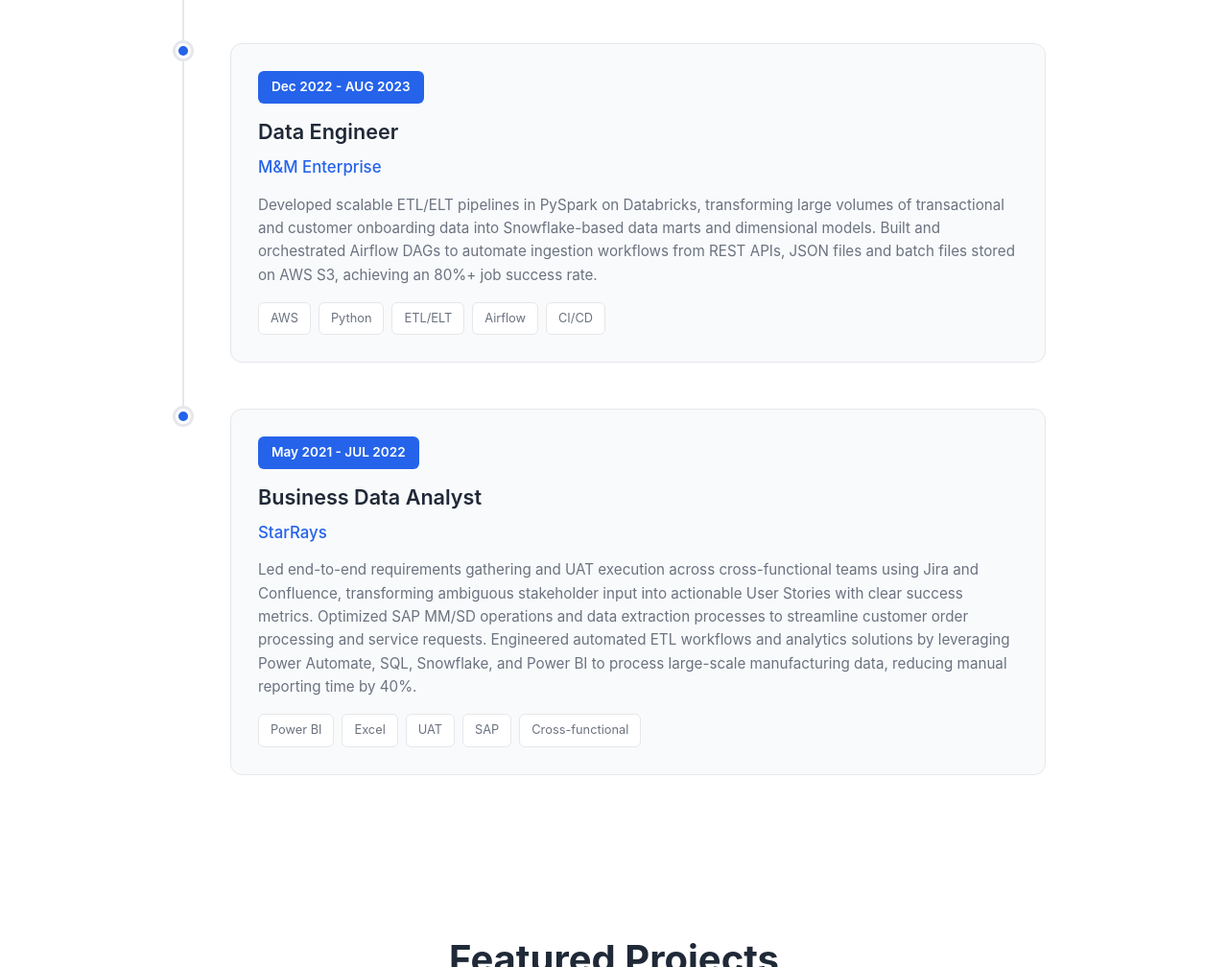
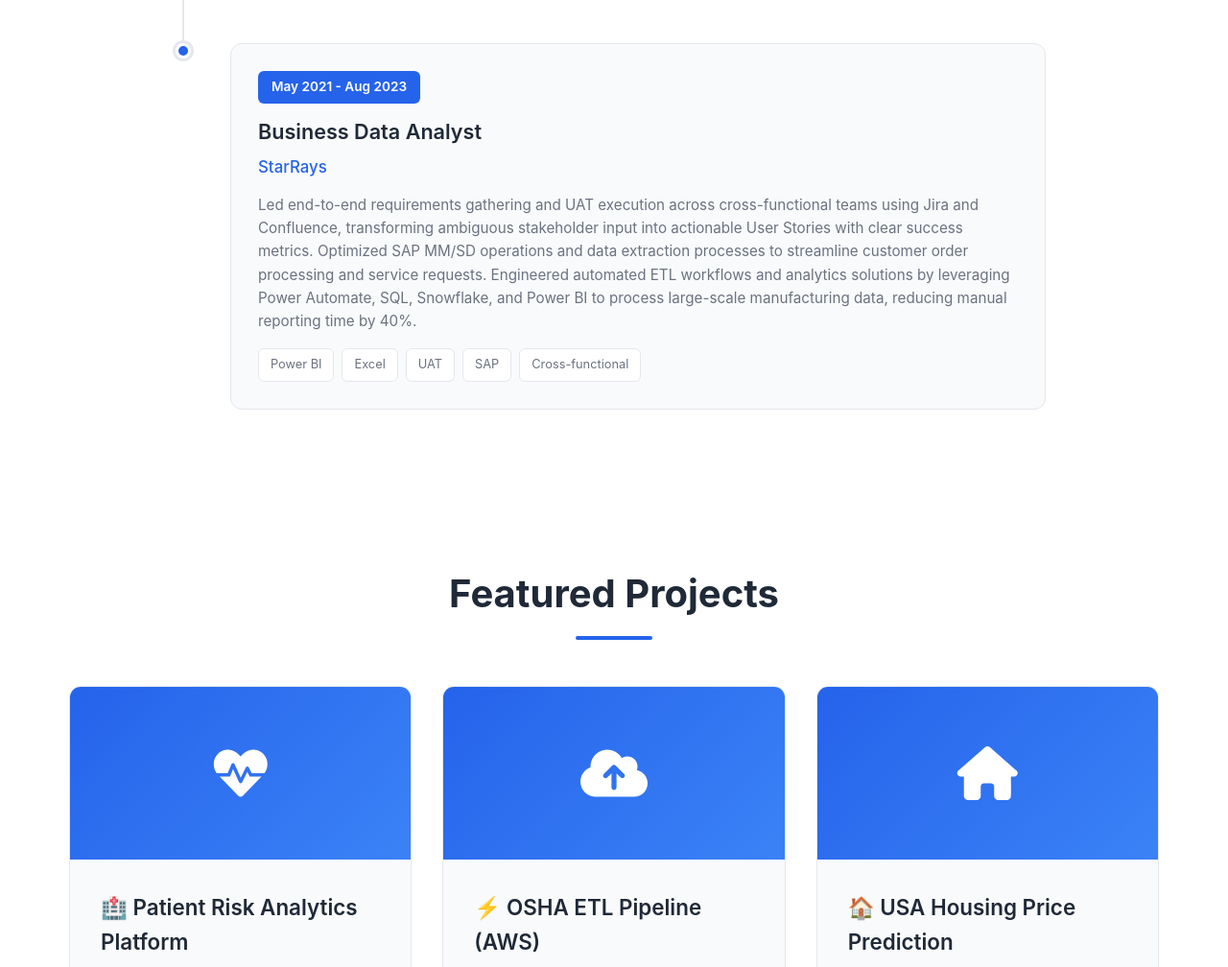
Before and after one commit to shubhamssg10/Portfolio, a plain HTML site: page index.html in a window 1280 px wide. Shown: the part 3800-4808 px from the top of the page at 96% size. Drawn offline with Linux system fonts and the light colour scheme.

Commit message:
Update index.html

```diff
--- a/index.html
+++ b/index.html
@@ -1031,27 +1031,7 @@
             <div class="timeline-item">
                 <div class="timeline-dot"></div>
                 <div class="timeline-content">
-                    <span class="timeline-date">Dec 2022 - AUG 2023</span>
-                    <h3>Data Engineer</h3>
-                    <p class="timeline-company">M&M Enterprise</p>
-                    <p class="timeline-description">
-                        Developed scalable ETL/ELT pipelines in PySpark on Databricks, transforming large volumes of transactional and customer onboarding data into Snowflake-based data marts and dimensional models.
-                        Built and orchestrated Airflow DAGs to automate ingestion workflows from REST APIs, JSON files and batch files stored on AWS S3, achieving an 80%+ job success rate.
-                    </p>
-                    <div class="timeline-skills">
-                        <span class="timeline-skill-tag">AWS</span>
-                        <span class="timeline-skill-tag">Python</span>
-                        <span class="timeline-skill-tag">ETL/ELT</span>
-                        <span class="timeline-skill-tag">Airflow</span>
-                        <span class="timeline-skill-tag">CI/CD</span>
-                    </div>
-                </div>
-            </div>
-
-            <div class="timeline-item">
-                <div class="timeline-dot"></div>
-                <div class="timeline-content">
-                    <span class="timeline-date">May 2021 - JUL 2022</span>
+                    <span class="timeline-date">May 2021 - Aug 2023 </span>
                     <h3>Business Data Analyst</h3>
                     <p class="timeline-company">StarRays</p>
                     <p class="timeline-description">
```
